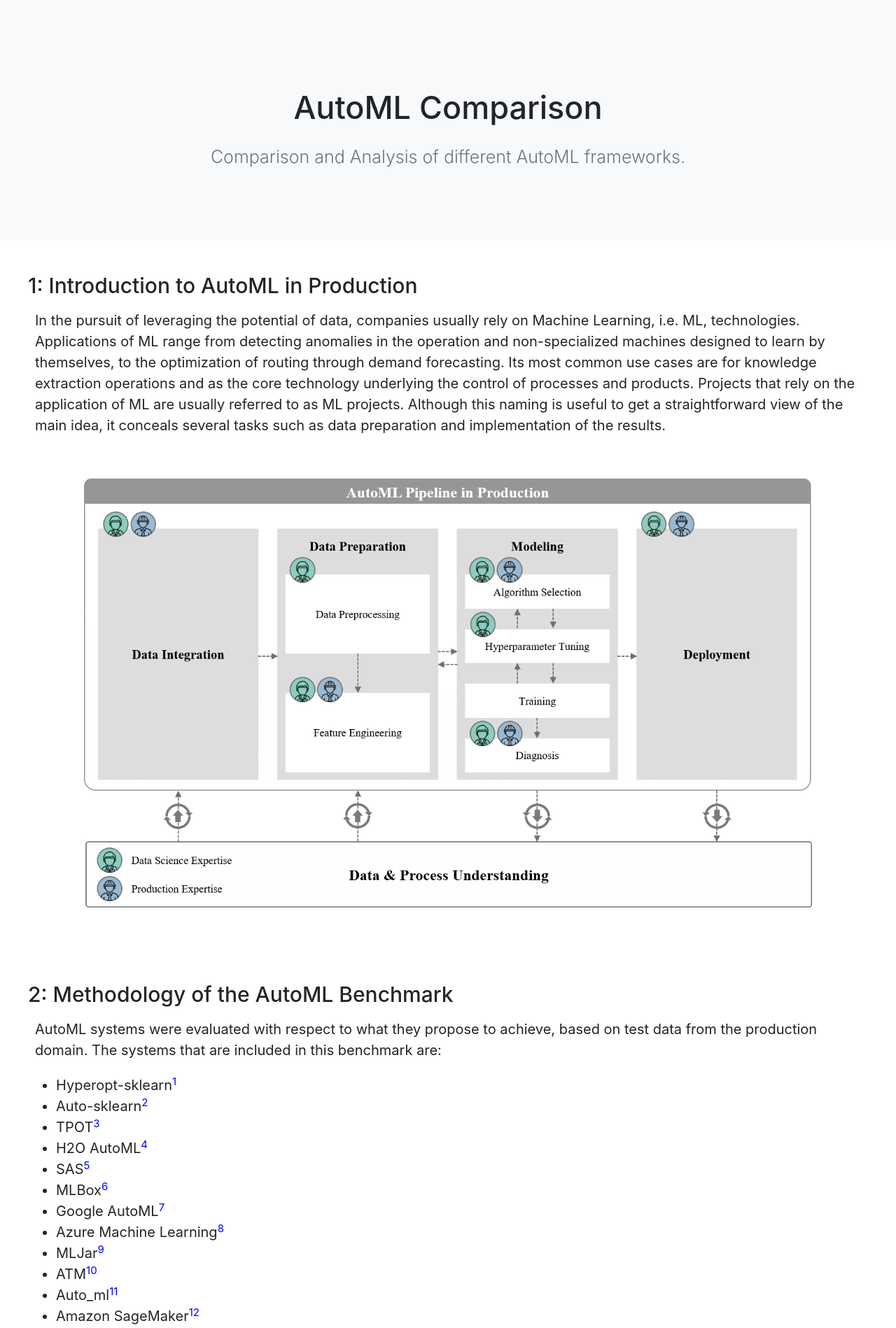
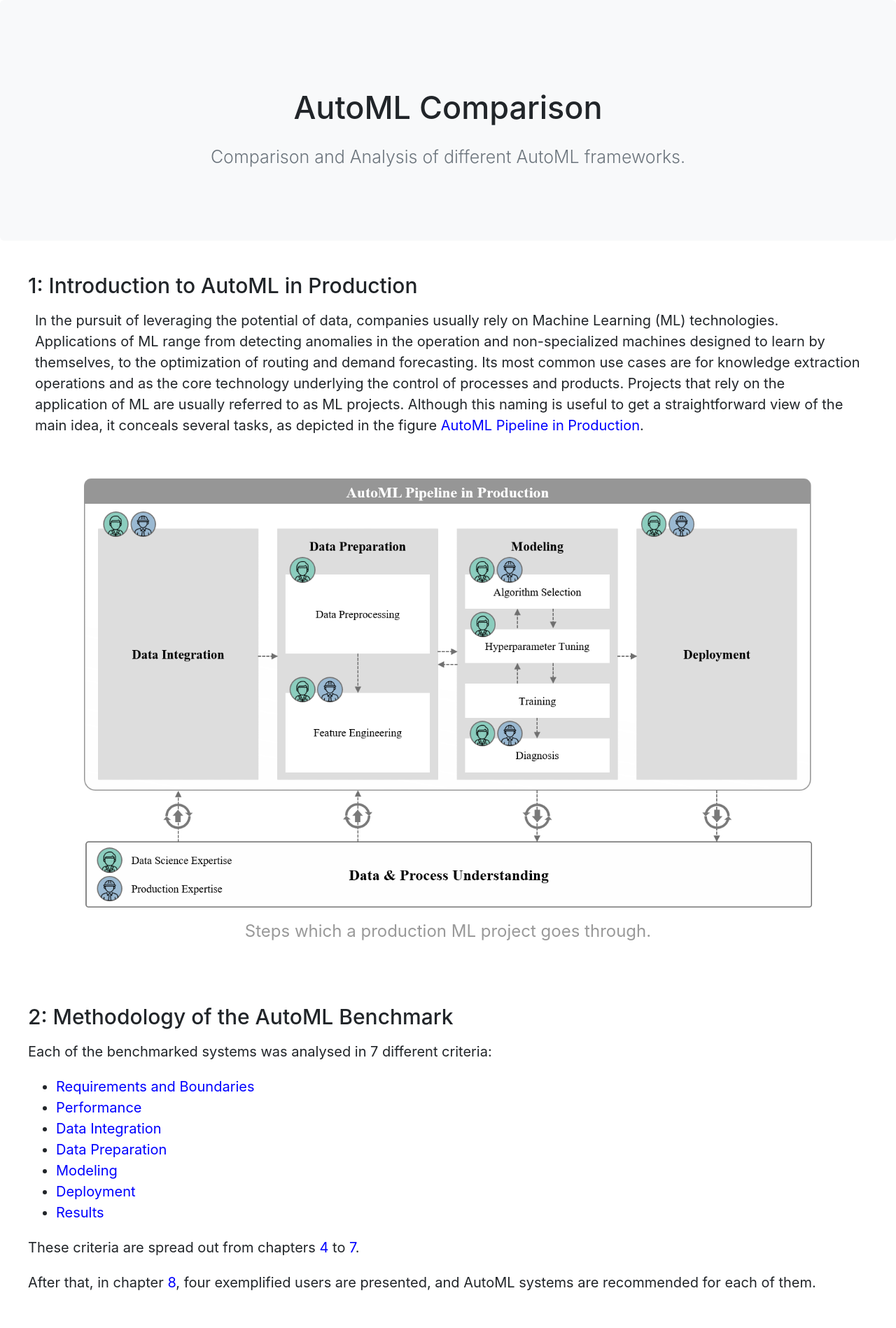
Before and after one commit to jonathankrauss/AutoML-Benchmark, a Jekyll site: the page built from README.md, in a window 1280 px wide. Shown: the top 1898 px of the page at 70% size. Built offline with Jekyll 4.4.1, drawn with Linux system fonts in a browser that asks for light colours; our own code applies the rules of GitHub Pages for plain Markdown files; comment, search, counter and statistics services are not loaded; some of the changed text lies outside the part shown.

Commit message:
Change structure of methodology chapter

```diff
--- a/_layouts/default.html
+++ b/_layouts/default.html
@@ -82,25 +82,60 @@
   <div class= "center ph4">
     <h2> 1: Introduction to AutoML in Production </h2>
     <p class = "ph2">In the pursuit of leveraging the potential of data,
-      companies usually rely on Machine Learning, i.e. ML, technologies.
+      companies usually rely on Machine Learning (ML) technologies.
+
       Applications of ML range from detecting anomalies in the operation and non-specialized machines
-      designed to learn by themselves, to the optimization of routing through demand forecasting.
+      designed to learn by themselves, to the optimization of routing and demand forecasting.
+
       Its most common use cases are for knowledge extraction operations and as the core technology underlying
       the control of processes and products.
-    Projects that rely on the application of ML are usually referred to as ML projects. Although this naming is useful to get a straightforward view of the main idea, it conceals several tasks such as data preparation and implementation of the results.
+
+      Projects that rely on the application of ML are usually referred to as ML projects.
+
+      Although this naming is useful to get a straightforward view of the main idea,
+      it conceals several tasks, as depicted in the figure <a href="#ml_pipeline">AutoML Pipeline in Production</a>.
     </p>
   </div>
-  <div id="ml_pipeline" class="ph4">
+  <figure id="ml_pipeline" class="ph4">
     <section class="ph5 pv4">
-      <p><img src="static/images/pipeline.png" alt="AutoMLPipeline" title="AutoML pipeline in the context of production"></p>
+      <img src="static/images/pipeline.png" alt="AutoMLPipeline" title="AutoML pipeline in the context of production">
+      <figcaption>Steps which a production ML project goes through.</figcaption>
     </section>
-  </div>
+  </figure>
 
   <!-- Here starts Chapter 2 -->
   <section class= "ph4">
     <h2> 2: Methodology of the AutoML Benchmark </h2>
-    <p class = "ph2"> AutoML systems were evaluated with respect to what they propose to achieve,
-      based on test data from the production domain. The systems that are included in this benchmark are:
+
+    <p>
+      Each of the benchmarked systems was analysed in 7 different criteria:
+
+      <UL>
+        <LI><a href="#chapter42">Requirements and Boundaries</a></LI>
+        <LI><a href="#chapter5">Performance</a></LI>
+        <LI><a href="#chapter61">Data Integration</a></LI>
+        <LI><a href="#chapter62">Data Preparation</a></LI>
+        <LI><a href="#chapter63">Modeling</a></LI>
+        <LI><a href="#chapter64">Deployment</a></LI>
+        <LI><a href="#chapter7">Results</a></LI>
+      </UL>
+    </p>
+
+    <p>These criteria are spread out from chapters <a href="#chapter4">4</a> to <a href="#chapter7">7</a>.</p>
+
+    <p>
+      After that, in chapter <a href="#chapter8">8</a>,
+      four exemplified users are presented, and AutoML systems are recommended for each of them.
+    </p>
+
+  </section>
+
+    <!-- Here starts Chapter 3 -->
+    <section class= "ph4">
+      <h2> 3: AutoML systems </h2>
+      <p>
+        AutoML systems were evaluated based on test data from the production domain.
+        The systems that are included in this benchmark are:
 
         <UL>
           <LI>Hyperopt-sklearn<sup id="fnref:Hyperoptsklearn"><a href="#fn:Hyperoptsklearn" class="footnote">1</a></sup></LI>
@@ -149,16 +184,6 @@
           <LI>AutoML Zero<sup id="fnref:AutoMLZero"><a href="#fn:AutoMLZero" class="footnote">25</a></sup></LI>
         </UL>
 
-      Each of the benchmarked systems was analysed in 7 different criteria:
-      <a href="#chapter32">Requirements and Boundaries</a>, <a href="#chapter4">Performance</a>,
-      <a href="#chapter51">Data Integration</a>, <a href="#chapter52">Data Preparation</a>,
-      <a href="#chapter53">Modeling</a>, <a href="#chapter54">Deployment</a> and <a href="#chapter6">Results</a>.
-
-      These criteria are spread out from chapters <a href="#chapter3">3</a> to <a href="#chapter6">6</a>.
-
-      After that, in chapter <a href="#chapter7">7</a>,
-      four exemplified users are presented, and AutoML systems are recommended for each of them.
-
         <!-- The main criteria for selecting the most suitable system for a use case from production were:
         the ease-of-use, both in terms of user experience and knowledge requirements; the coverage of the
         required tools, e.g., if a tool provides the algorithms that are necessary for a given project;
@@ -166,12 +191,13 @@
       </p>
     </section>
 
-  <!-- Here starts Chapter 3 -->
-  <div class= "ph4">
-    <h2><a id="chapter3"> 3: Characteristics and Requirements</a></h2>
+
+  <!-- Here starts Chapter 4 -->
+  <section class= "ph4">
+    <h2><a id="chapter4"> 4: Characteristics and Requirements</a></h2>
     <p class = "ph2"> Generic information about the benchmarked systems can be seen in the table <a href="#characteristics_table">Characteristics Table</a>. </p>
     <div class="ph1">
-      <h3 id="chapter31">3.1 Characteristics</h3>
+      <h3 id="chapter31">4.1 Characteristics</h3>
       <div id="characteristics_table"></div>
       <p class="color-grey-700 mv2" style='font-size:50%'>A "-" means that the information is not explicitly given by the system.<br>
         An empty field means that the information is missing in the current version of our Analysis
@@ -183,7 +209,7 @@
         Nevertheless they were kept in the analysis, since they propose to automate the most time-consuming step of the pipeline.
       </p>
 
-      <h3 id="chapter32">3.2 Requirements and Boundaries</h3>
+      <h3 id="chapter32">4.2 Requirements and Boundaries</h3>
       <p class = "ph2">
         The <a href="#requirements_and_boundaries_table">Requirements and Boundaries Table</a> exhibits what aspects can limit the access to these systems,
         for example required knowledge, available tools and budget.
@@ -194,12 +220,12 @@
         An empty field means that the information is missing in the current version of our Analysis
       </p>
     </div>
-  </div>
+  </section>
 
 
-  <!-- Here starts Chapter 4 -->
-  <div class= "ph4">
-    <h2 id="chapter4"> 4: Performance of the AutoML Systems</h2>
+  <!-- Here starts Chapter 5 -->
+  <section class= "ph4">
+    <h2 id="chapter5"> 5: Performance of the AutoML Systems</h2>
     <p class="ph2"> The currently demonstrated results have been applied on a ML use case from production, on the
       <a href="https://www.kaggle.com/shasun/tool-wear-detection-in-cnc-mill" target="_blank">CNC Mill Tool Wear data set</a>.
       A future version of this benchmark will further include the results generated on the
@@ -219,15 +245,15 @@
       Performance also depends on the Runtime, since running a system for for time usually outputs better results.
       Note that Runtime can sometimes be set by the user, or depend on the number of algorithms the user chooses to use.
     </p>
-  </div>
+  </section>
 
-  <!-- Here starts Chapter 5 -->
-  <div class= "ph4">
-    <h2> 5: Functionalities of the AutoML systems</h2>
-    <p class = "ph2"> This chapter follows the machine learning pipeline. </p>
+  <!-- Here starts Chapter 6 -->
+  <section class= "ph4">
+    <h2> 6: Functionalities of the AutoML systems</h2>
+    <p class = "ph2"> This chapter follows the <a href="#ml_pipeline">ML pipeline</a>. </p>
 
     <div class="ph1">
-      <h3 id="chapter51">5.1 Data Integration</h3>
+      <h3 id="chapter51">6.1 Data Integration</h3>
       <p class = "ph2">
         Data Integration aims to integrate data residing in different sources.
         In the <a href="#integration_table">Data Integration Table</a>,
@@ -275,9 +301,9 @@
     </div>
 
     <div class="ph1">
-      <h3 id="chapter54">5.4 Deployment</h3>
+      <h3 id="chapter54">6.4 Deployment</h3>
       <p class = "ph2">
-        Ending the <a href="#ml_pipeline">pipeline</a>, deployment aims to release the results to users.<br>
+        Ending the <a href="#ml_pipeline">ML pipeline</a>, deployment aims to release the results to users.<br>
 
         For that, the <a href="#deployment_table">Deployment Table</a> tries to answers the following questions:
         <OL>
@@ -290,14 +316,12 @@
       <p class="color-grey-700 mv2" style='font-size:50%'>A "-" means that the information is not explicitly given by the system.<br>
         An empty field means that the information is missing in the current version of our Analysis
       </p>
-      <p class = "ph2">
+    </div>
+  </section>
 
-      </p>
-    </div>
-  </div>
-
-  <div class= "ph4">
-    <h2><a id="chapter6">6: Results</a></h2>
+  <!-- Here starts Chapter 7 -->
+  <section class= "ph4">
+    <h2><a id="chapter7">7: Results</a></h2>
     <p class = "ph2">
       The <a href="#results_table">Results Table</a>
       aims to show how the final results of each system are presented to the user.
@@ -315,10 +339,11 @@
 
       Feature Tools and tsfresh output a new dataset, containing new features and transformed old ones.
     </p>
-  </div>
+  </section>
 
+  <!-- Here starts Chapter 8 -->
   <section class= "ph4">
-    <h2><a id="chapter7">7: Practical Examples</a></h2>
+    <h2><a id="chapter8">8: Practical Examples</a></h2>
       <p class="ph2">
         In order to simulate how the process of finding systems
         that fulfill a person's restrictions and requirements occurs,
```
Also changed, not shown: other parts of _layouts/default.html (+6 -6 lines), static/app.css. Lines whose indentation alone changed are shown as unchanged.
